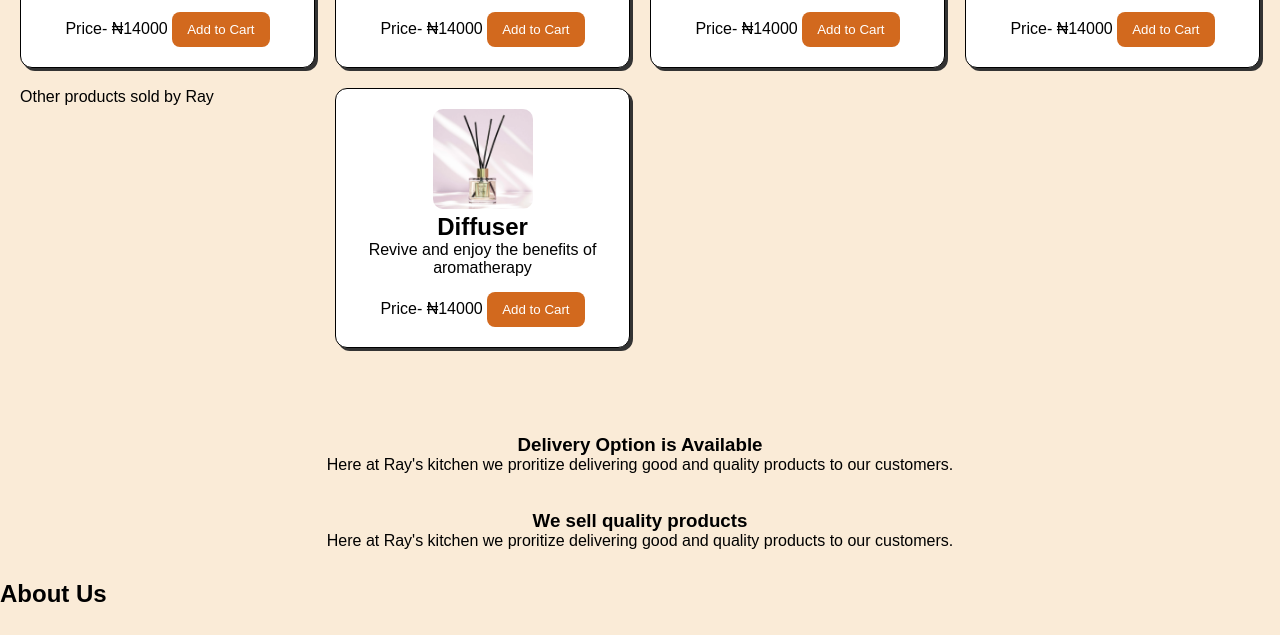
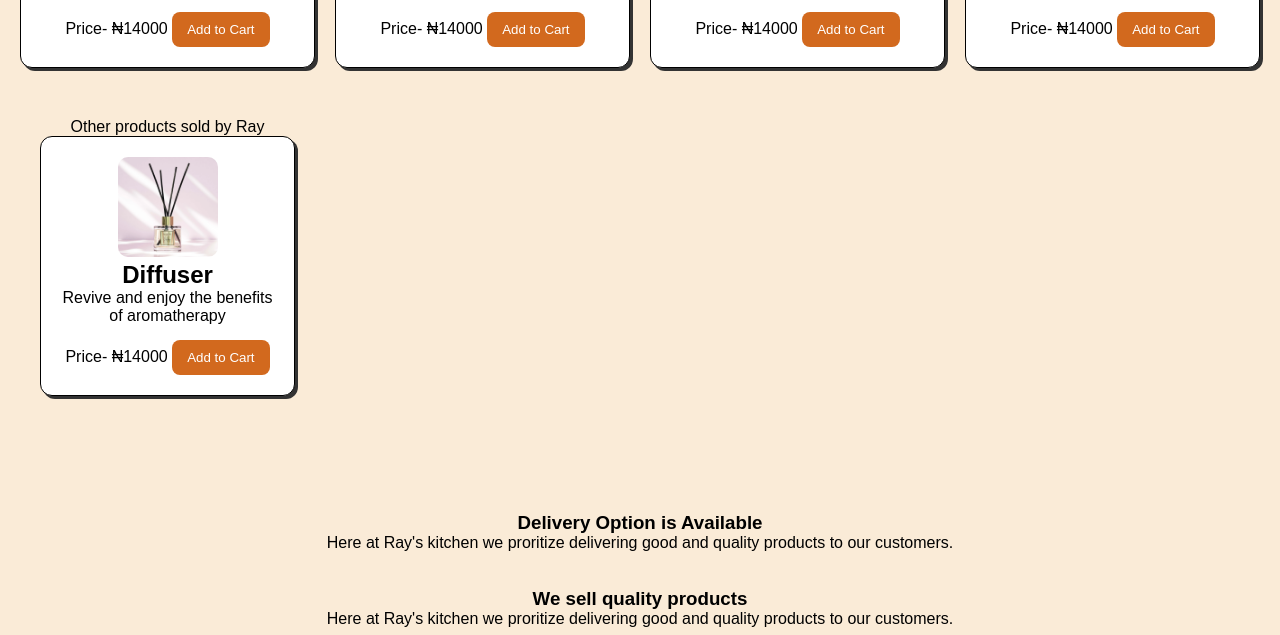
Before and after one commit to Rita-Umezi/Business_website, a plain HTML site: page index.html in a window 1280 px wide. Shown: the part 1339-1974 px from the top of the page. Drawn offline with Linux system fonts and the light colour scheme.

Commit message:
styled the last div

```diff
--- a/home.css
+++ b/home.css
@@ -61,6 +61,7 @@ background-color: antiquewhite;
   grid-template-columns: repeat(auto-fit, minmax(250px, 1fr)); /* flexible columns */
   gap: 20px;
   padding: 20px;
+  justify-content: center;
 }
 
 .product {
@@ -229,3 +230,9 @@ footer {
     display: flex;  /* show when active */
   }
 }
+
+.other{
+  text-align: center;
+  margin: 30px 20px;
+  align-items: center;
+}
--- a/index.html
+++ b/index.html
@@ -177,8 +177,8 @@
     </div>
 
 
-
-<p>Other products sold by Ray</p>
+<div class="other">
+  <p>Other products sold by Ray</p>
     <div class="product">
         <img class="diffuser" alt="diffuser" src="diffuser.png">
         <h2>Diffuser</h2>
@@ -186,6 +186,8 @@
         <span>Price- ₦14000</span>
          <button class="add" data-product="Diffuser" data-price="4000">Add to Cart</button>
     </div>
+</div>
+
 </div>
 
 
```
